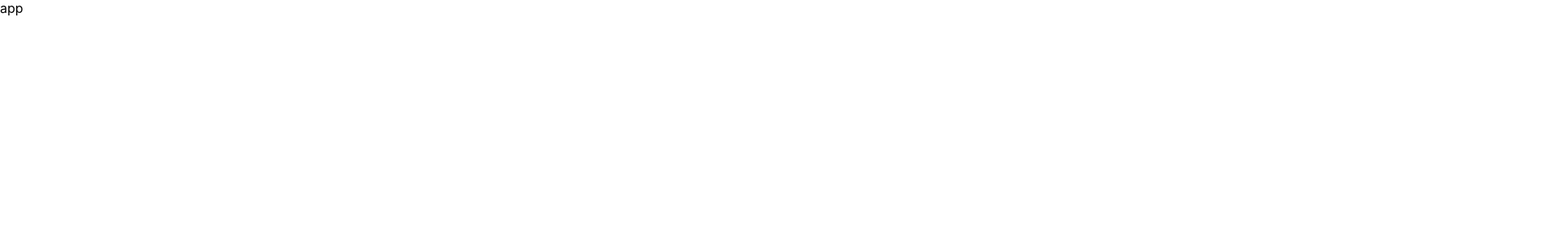
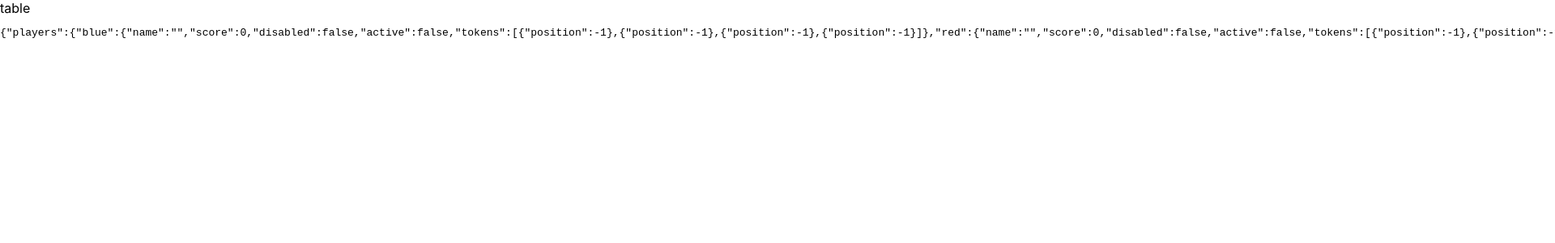
Before and after one commit to bdeak4/Internship-18-Ludo, a React (Create React App) app: page / in a window 1280 px wide. Shown: the top 300 px of the page at 81% size, 1920 px wide, since content can reach past the window. Built offline with nearby package versions, Linux system fonts and the light colour scheme.

Commit message:
use react context for global state

```diff
--- a/public/index.html
+++ b/public/index.html
@@ -9,22 +9,7 @@
       name="description"
       content="Web site created using create-react-app"
     />
-    <link rel="apple-touch-icon" href="%PUBLIC_URL%/logo192.png" />
-    <!--
-      manifest.json provides metadata used when your web app is installed on a
-      user's mobile device or desktop. See https://developers.google.com/web/fundamentals/web-app-manifest/
-    -->
-    <link rel="manifest" href="%PUBLIC_URL%/manifest.json" />
-    <!--
-      Notice the use of %PUBLIC_URL% in the tags above.
-      It will be replaced with the URL of the `public` folder during the build.
-      Only files inside the `public` folder can be referenced from the HTML.
-
-      Unlike "/favicon.ico" or "favicon.ico", "%PUBLIC_URL%/favicon.ico" will
-      work correctly both with client-side routing and a non-root public URL.
-      Learn how to configure a non-root public URL by running `npm run build`.
-    -->
-    <title>React App</title>
+    <title>Ludo</title>
   </head>
   <body>
     <noscript>You need to enable JavaScript to run this app.</noscript>
--- a/src/components/App/index.jsx
+++ b/src/components/App/index.jsx
@@ -1,7 +1,11 @@
-import React from "react";
+import Table from "../Table";
 
 const App = () => {
-  return <div>app</div>;
-}
+  return (
+    <div>
+      <Table />
+    </div>
+  );
+};
 
 export default App;
--- /dev/null
+++ b/src/components/Table/index.jsx
@@ -0,0 +1,15 @@
+import React, { useContext } from "react";
+import { GameContext } from "../../providers/game";
+
+const Table = () => {
+  const { game } = useContext(GameContext);
+
+  return (
+    <div>
+      table
+      <pre>{JSON.stringify(game)}</pre>
+    </div>
+  );
+};
+
+export default Table;
--- /dev/null
+++ b/src/constants/game.js
@@ -0,0 +1,10 @@
+import { initialPlayerState, players } from "./players";
+
+export const initialGameState = {
+  players: {
+    [players.blue]: initialPlayerState,
+    [players.red]: initialPlayerState,
+    [players.green]: initialPlayerState,
+    [players.yellow]: initialPlayerState,
+  },
+};
--- /dev/null
+++ b/src/constants/players.js
@@ -0,0 +1,16 @@
+export const players = Object.freeze({
+  blue: "blue",
+  red: "red",
+  green: "green",
+  yellow: "yellow",
+});
+
+export const initialPlayerState = {
+  name: "",
+  score: 0,
+  disabled: false,
+  active: false,
+  tokens: Array(4).fill({
+    position: -1,
+  }),
+};
--- a/src/index.jsx
+++ b/src/index.jsx
@@ -1,11 +1,14 @@
-import React from 'react';
-import ReactDOM from 'react-dom';
-import './index.css';
-import App from './components/App';
+import React from "react";
+import ReactDOM from "react-dom";
+import "./index.css";
+import App from "./components/App";
+import GameProvider from "./providers/game";
 
 ReactDOM.render(
   <React.StrictMode>
-    <App />
+    <GameProvider>
+      <App />
+    </GameProvider>
   </React.StrictMode>,
-  document.getElementById('root')
+  document.getElementById("root")
 );
--- /dev/null
+++ b/src/providers/game/index.jsx
@@ -0,0 +1,17 @@
+import { createContext, useState } from "react";
+import { initialGameState } from "../../constants/game";
+
+export const GameContext = createContext(initialGameState);
+
+const GameProvider = ({ children }) => {
+  const [game, setGame] = useState(initialGameState);
+
+  const value = {
+    game,
+    setGame,
+  };
+
+  return <GameContext.Provider value={value}>{children}</GameContext.Provider>;
+};
+
+export default GameProvider;
```
